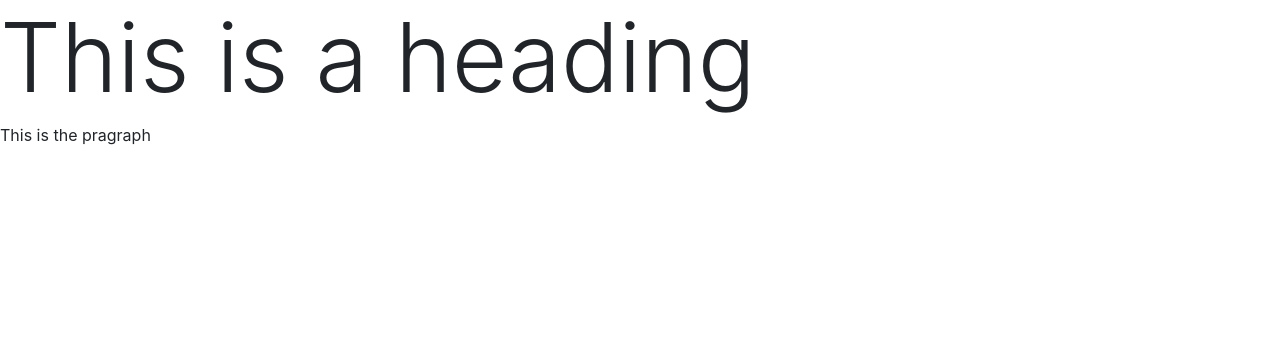
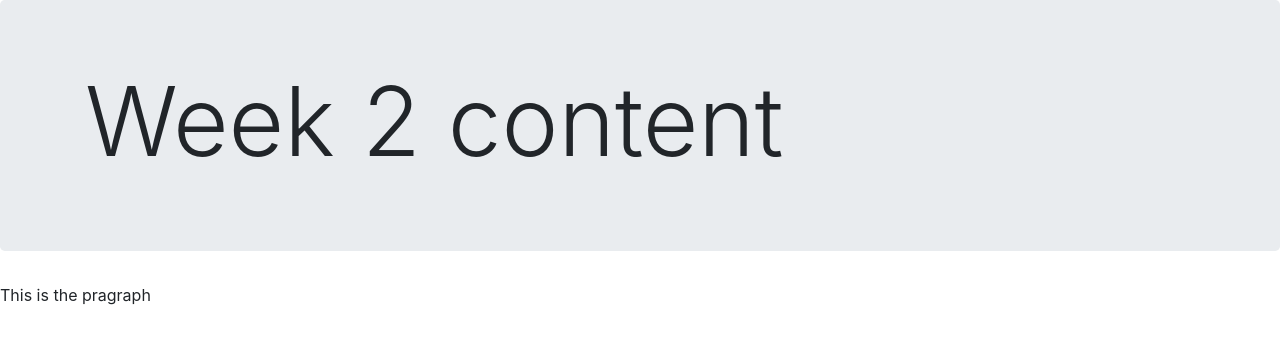
Before and after one commit to eternalAbyss/Web-Development, a website: page Coursera/week2/index.html in a window 1280 px wide. Drawn offline with nearby package versions, Linux system fonts and the light colour scheme.

Commit message:
Added details
Details of about the notes and package updations

```diff
--- a/Coursera/week2/index.html
+++ b/Coursera/week2/index.html
@@ -7,11 +7,21 @@
     <!-- Bootstrap -->
     <link rel="stylesheet" href="./node_modules/bootstrap/dist/css/bootstrap.min.css">
 
-    <title>Document</title>
+    <title>Week 2</title>
 </head>
 <body>
-    <h1 class="display-1">This is a heading</h1>
+    <header class="jumbotron">
+        <div class="container">
+            <div class="row justify-content-center">
+                <div class="col">
+                    <h1 class="display-1">Week 2 content</h1>
+                </div>
+            </div>
+        </div>
+    </header>
     <p>This is the pragraph</p>
+
+<!--Adding the required javacript files-->
 <script src="./node_modules/jquery/dist/jquery.slim.min.js"></script>
 <script src="./node_modules/popper.js/dist/popper.min.js"></script>
 <script src="./node_modules/bootstrap/dist/js/bootstrap.min.js"></script>
```
Also changed, not shown: Nodejs.md (renamed from Nodejs.txt, +6 -0 lines), References/Bootstrap/Grid-options.png (added), git.md (renamed from git.txt).
